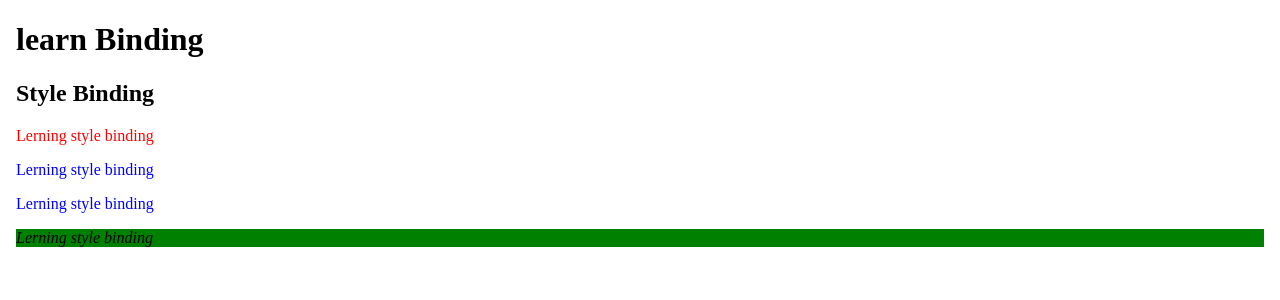
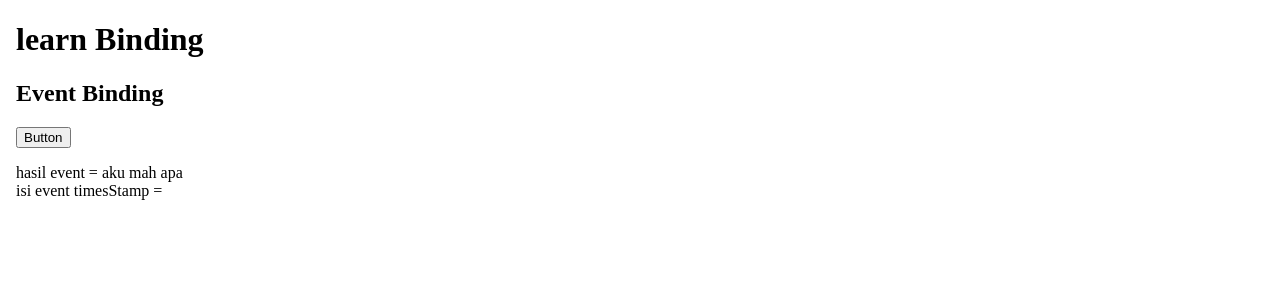
Before and after one commit to dstiawan99/learnAngular, an Angular app: page / in a window 1280 px wide. Shown: the top 300 px of the page. Built offline with nearby package versions, Linux system fonts and the light colour scheme.

Commit message:
add event binding

```diff
--- a/src/app/learn/learn.component.html
+++ b/src/app/learn/learn.component.html
@@ -24,12 +24,16 @@
 <!-- with binding class dg directive / secara objek-->
 <!-- <p [ngClass]="messageText">Class Binding</p> -->
 
-<h2>Style Binding</h2>
+<!-- <h2>Style Binding</h2> -->
 <!-- untuk satu properti secara langsung -->
-<p [style.color]="'red'">Lerning style binding</p>
+<!-- <p [style.color]="'red'">Lerning style binding</p> -->
 <!-- mengunakan variabel -->
-<p [style.color]="textColor">Lerning style binding</p>
+<!-- <p [style.color]="textColor">Lerning style binding</p> -->
 <!-- menggunakan kondisi untuk style -->
-<p [style.color]="error ? 'red' : textColor">Lerning style binding</p>
+<!-- <p [style.color]="error ? 'red' : textColor">Lerning style binding</p> -->
 <!-- untuk banyak property menggunakan objek -->
-<p [ngStyle]="textStyle">Lerning style binding</p>
+<!-- <p [ngStyle]="textStyle">Lerning style binding</p> -->
+
+<h2>Event Binding</h2>
+<button (click)="onClick($event)">Button</button>
+<p>hasil event = {{nama}} <br> isi event timesStamp = {{events}}</p>
--- a/src/app/learn/learn.component.ts
+++ b/src/app/learn/learn.component.ts
@@ -35,6 +35,7 @@ export class LearnComponent implements OnInit {
     "fontStyle" : "italic"
   }
 
+  public events = "";
 
   // make function
   constructor() { }
@@ -45,4 +46,10 @@ export class LearnComponent implements OnInit {
   getUser(){
     return "Hello "+ this.nama+" apa kabar";
   }
+
+  onClick (event){
+    console.log(event);
+    this.nama;
+    this.events = event.timeStamp;
+  }
 }
```
